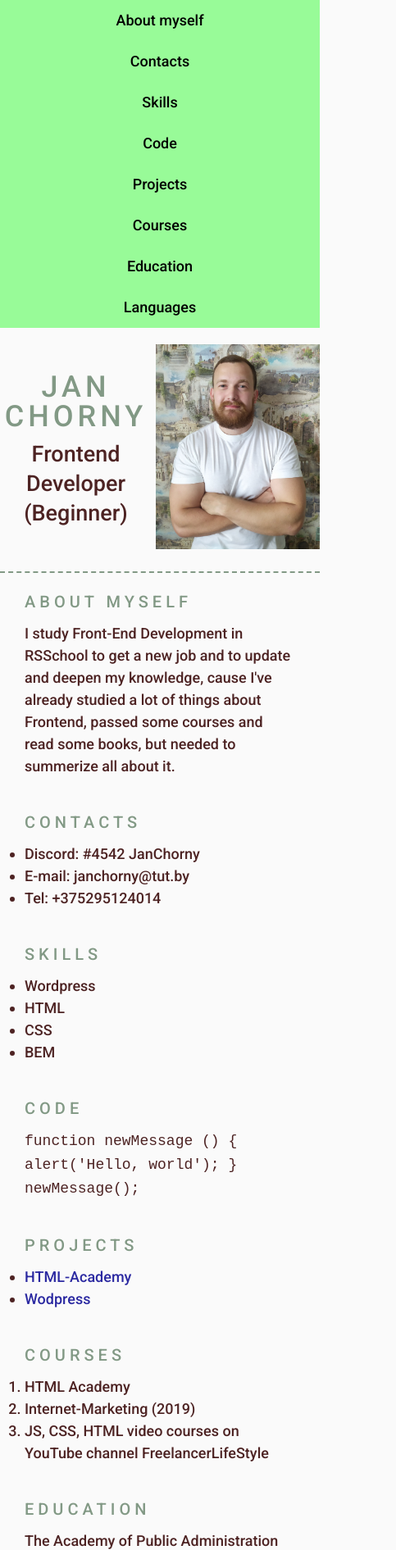
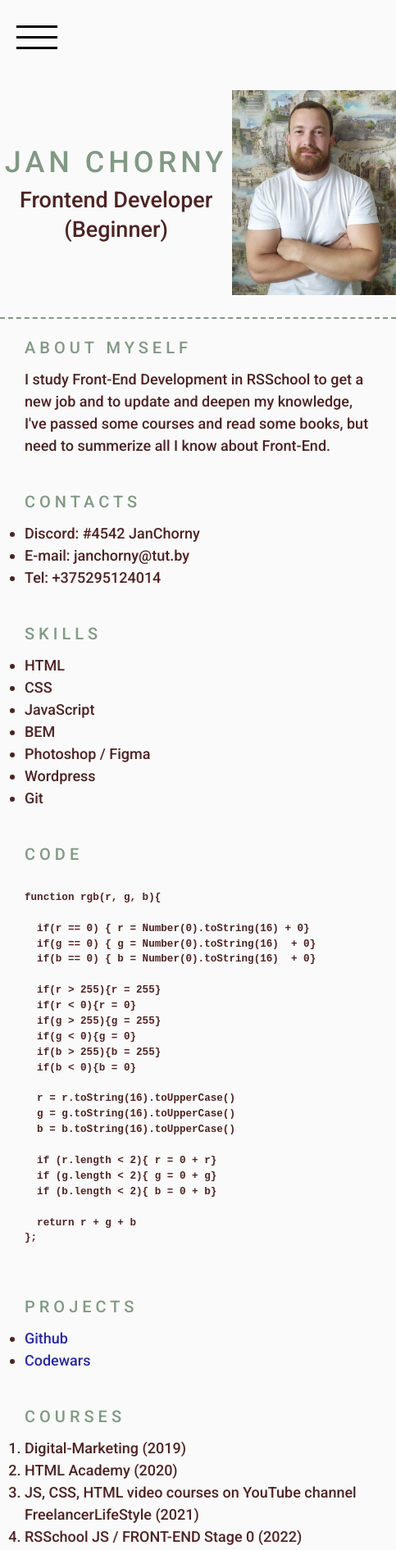
Before and after one commit to janChorny/rsschool-cv, a plain HTML site: page index.html in a window 390 px wide. Shown: the top 1891 px of the page at 82% size, 483 px wide, since content can reach past the window. Drawn offline with Linux system fonts and the light colour scheme.

Commit message:
feat: update cv

```diff
--- a/css/style.css
+++ b/css/style.css
@@ -37,6 +37,7 @@ body {
 .container {
 	max-width: 800px;
 	margin: 0 auto;
+	overflow: hidden;
 }
 
 a {
@@ -46,6 +47,8 @@ a {
 }
 a:hover {
 	color: #860a0a;
+	text-decoration: underline;
+	cursor: pointer;
 }
 
 .menu__list {
@@ -55,9 +58,30 @@ a:hover {
 	list-style: none;
 	background-color: palegreen;
 }
-@media (max-width: 730px) {
+@media (max-width: 768px) {
 	.menu__list {
+		position: absolute;
 		flex-direction: column;
+		align-items:flex-start;
+		width: 620px;
+		height: 700px;
+		background-color: palegreen;
+		z-index: 2;
+		margin: 0px;
+		padding: 40px 0px 0px 0px;
+		top: -20px;
+		right: -620px;
+		transition: 1.0s;
+	}
+	.menu__list.open{
+		right: 0;
+		box-shadow: 0 0 0 10000px rgba(0,0,0,0.5);
+	}
+}
+@media (max-width: 620px){
+	.menu__list {
+		/* width: 100vw; */
+		width: 100%;
 	}
 }
 
@@ -75,7 +99,18 @@ a:hover {
 	cursor: pointer;
 	transition: 0.3s;
 }
-
+@media (max-width: 768px){
+	.menu__link {
+		margin: 0px 0px 16px 60px;
+		font-size: 30px;
+		line-height: 75px;
+	}
+}
+@media (max-width: 320px){
+	.menu__link {
+		margin: 0px 0px 16px 30px;
+	}
+}
 .main__container {
 	display: flex;
 	flex-wrap: wrap;
@@ -100,7 +135,21 @@ section {
 	color: #829985;
 }
 
+pre {
+	display: flex;
+	flex-direction: row;
+	justify-content: flex-start;
+}
+.code__example{
+	width: 100%;
+	font-size: 0.7rem;
+	font-weight: 700;
+}
 /* Header */
+
+.header__container {
+position: relative;
+}
 
 .header__bottom {
 	padding: 20px 0px;
@@ -135,3 +184,43 @@ section {
 	align-items: center;
 	background-color: palegreen;
 }
+@media (max-width: 480px){
+	.footer__container {
+		flex-direction: column-reverse;
+	}
+}
+/*=============== Burger menu =============== */
+.hamburger {
+	display: none;
+}
+@media (max-width: 768px) {
+.hamburger {
+	display: flex;
+	flex-direction: column;
+	justify-content: center;
+	align-items: center;
+	width: 50px;
+	height: 50px;
+	cursor: pointer;
+	user-select: none;
+	z-index: 3;
+	margin: 20px 64px 20px 20px;
+	}
+}
+.line {
+	width: 100%;
+	height: 3px;
+	background: #000;
+	margin: 5px 0;
+	z-index: 15;
+	transition: all 0.3s ease-in-out;
+}
+.hamburger.open .line1 {
+	transform: rotate(-45deg) translate(-10px, 12px);
+}
+.hamburger.open .line2 {
+	opacity: 0;
+}
+.hamburger.open .line3 {
+	transform: rotate(45deg) translate(-6px, -8px);
+}
--- a/index.html
+++ b/index.html
@@ -5,17 +5,17 @@
 	<meta charset="UTF-8">
 	<meta http-equiv="X-UA-Compatible" content="IE=edge">
 	<meta name="viewport" content="width=device-width, initial-scale=1.0">
-	<link rel="icon" href="img/favicon.ico">
+	<link rel="icon" href="./img/favicon.ico">
 	<link rel="preconnect" href="https://fonts.gstatic.com">
 	<link href="https://fonts.googleapis.com/css2?family=Roboto:wght@100;300;500;700&display=swap" rel="stylesheet">
-	<link rel="stylesheet" href="css/style.css">
+	<link rel="stylesheet" href="./css/style.css">
 	<title>CV</title>
 </head>
 
 <body>
-
+	<div class="container">
 		<header class="header">
-			<div class="header__container container">
+			<div class="header__container">
 				<nav class="header__menu menu">
 					<ul class="menu__list">
 						<li class="menu__item">
@@ -44,9 +44,14 @@
 						</li>
 					</ul>
 				</nav>
+				<div class="hamburger">
+					<div class="line line1"></div>
+					<div class="line line2"></div>
+					<div class="line line3"></div>
+				</div>
 				<div class="header__bottom">
 					<div class="header__image">
-						<img src="img/avatar.jpg" alt="avatar" width="200" height="250">
+						<img src="./img/avatar.jpg" alt="avatar" width="200" height="250">
 					</div>
 					<div class="header__description">
 						<h1 class="header__title">
@@ -61,13 +66,12 @@
 		</header>
 
 		<main class="main">
-			<div class="main__container container">
+			<div class="main__container">
 				<section class="about" id="about">
 					<h2 class="about__title _title">About myself</h2>
 					<p class="about__text">I study Front-End Development in RSSchool to get a new job and to update and
-						deepen
-						my knowledge, cause I've already studied a lot of things about Frontend, passed some courses and read
-						some books, but needed to summerize all about it.</p>
+						deepen my knowledge, I've passed some courses and read
+						some books, but need to summerize all I know about Front-End.</p>
 				</section>
 				<section class="contacts" id="contacts">
 					<h2 class="contacts__title _title">
@@ -84,30 +88,54 @@
 						Skills
 					</h2>
 					<ul class="skills__list">
-						<li class="skills__item">Wordpress</li>
 						<li class="skills__item">HTML</li>
 						<li class="skills__item">CSS</li>
+						<li class="skills__item">JavaScript</li>
 						<li class="skills__item">BEM</li>
+						<li class="skills__item">Photoshop / Figma</li>
+						<li class="skills__item">Wordpress</li>
+						<li class="skills__item">Git</li>
 					</ul>
 				</section>
 				<section class="code" id="code">
 					<h2 class="code__title _title">Code</h2>
-					<p class="code__text">
-						<code class="code__example">
-							function newMessage () {
-							alert('Hello, world');
-							}
-							newMessage();
-						</code>
-					</p>
+					<div class="code__text">
+						<pre>
+							<code class="code__example">
+function rgb(r, g, b){
+
+  if(r == 0) { r = Number(0).toString(16) + 0}
+  if(g == 0) { g = Number(0).toString(16)  + 0}
+  if(b == 0) { b = Number(0).toString(16)  + 0}
+
+  if(r > 255){r = 255}
+  if(r < 0){r = 0}
+  if(g > 255){g = 255}
+  if(g < 0){g = 0}
+  if(b > 255){b = 255}
+  if(b < 0){b = 0}
+
+  r = r.toString(16).toUpperCase()
+  g = g.toString(16).toUpperCase()
+  b = b.toString(16).toUpperCase()
+
+  if (r.length < 2){ r = 0 + r}
+  if (g.length < 2){ g = 0 + g}
+  if (b.length < 2){ b = 0 + b}
+
+  return r + g + b
+};
+							</code>
+						</pre>
+					</div>
 				</section>
 				<section class="projects" id="projects">
 					<h2 class="projects__title _title">
 						Projects
 					</h2>
 					<ul class="projects__list">
-						<li class="projects__item"><a href="https://github.com/janChorny/html-academy">HTML-Academy</a></li>
-						<li class="projects__item"><a href="https://cp37243.tmweb.ru/">Wodpress</a></li>
+						<li class="projects__item"><a href="https://github.com/janChorny">Github</a></li>
+						<li class="projects__item"><a href="https://www.codewars.com/users/janChorny">Codewars</a></li>
 					</ul>
 				</section>
 				<section class="courses" id="courses">
@@ -115,9 +143,10 @@
 						Courses
 					</h2>
 					<ol class="courses__list">
-						<li class="courses__item">HTML Academy</li>
-						<li class="courses__item">Internet-Marketing (2019)</li>
-						<li class="courses__item">JS, CSS, HTML video courses on YouTube channel FreelancerLifeStyle</li>
+						<li class="courses__item">Digital-Marketing (2019)</li>
+						<li class="courses__item">HTML Academy (2020)</li>
+						<li class="courses__item">JS, CSS, HTML video courses on YouTube channel FreelancerLifeStyle (2021)</li>
+						<li class="courses__item">RSSchool JS / FRONT-END Stage 0 (2022)</li>
 					</ol>
 				</section>
 				<section class="education" id="education">
@@ -125,7 +154,7 @@
 						Education
 					</h2>
 					<div class="education__text">
-						The Academy of Public Administration under the Aegis of the President of the Republic of Belarus
+						The Academy of Public Administration under the Aegis of the President of the Republic of Belarus (2007 - 2012)
 					</div>
 				</section>
 				<section class="languages" id="languages">
@@ -137,13 +166,14 @@
 						<li class="languages__item">Belarusian</li>
 						<li class="languages__item">English С2 (Proficient - EF SET)</li>
 						<li class="languages__item">German A1 (Anfänger)</li>
+						<li class="languages__item">Spanish A1 (Elementario)</li>
 					</ul>
 				</section>
 			</div>
 		</main>
 
 		<footer class="footer">
-			<div class="footer__container container">
+			<div class="footer__container">
 				<div class="footer__copy">
 					&copy; 2022
 				</div>
@@ -154,12 +184,13 @@
 				</div>
 				<div class="footer__logo">
 					<a href="https://rs.school/js/">
-						<img src="img/rs_school_js.svg" alt="logo" width="100" height="70">
+						<img src="./img/rs_school_js.svg" alt="logo" width="100" height="70">
 					</a>
 				</div>
 			</div>
 		</footer>
-
+	</div>
+	<script src="./script.js"></script>
 </body>
 
 </html>
--- /dev/null
+++ b/script.js
@@ -0,0 +1,17 @@
+"use strict"
+//hamburger menu
+const hamburger = document.querySelector('.hamburger');
+const headerList = document.querySelector('.menu__list');
+const navLinks = document.querySelectorAll('.menu__link');
+
+function toggleMenu() {
+	hamburger.classList.toggle('open');
+	headerList.classList.toggle('open');
+}
+hamburger.addEventListener('click', toggleMenu);
+
+function closeMenu() {
+	hamburger.classList.remove('open');
+	headerList.classList.remove('open');
+}
+navLinks.forEach((el) => el.addEventListener('click', closeMenu));
```
Also changed, not shown: 1 other file.
